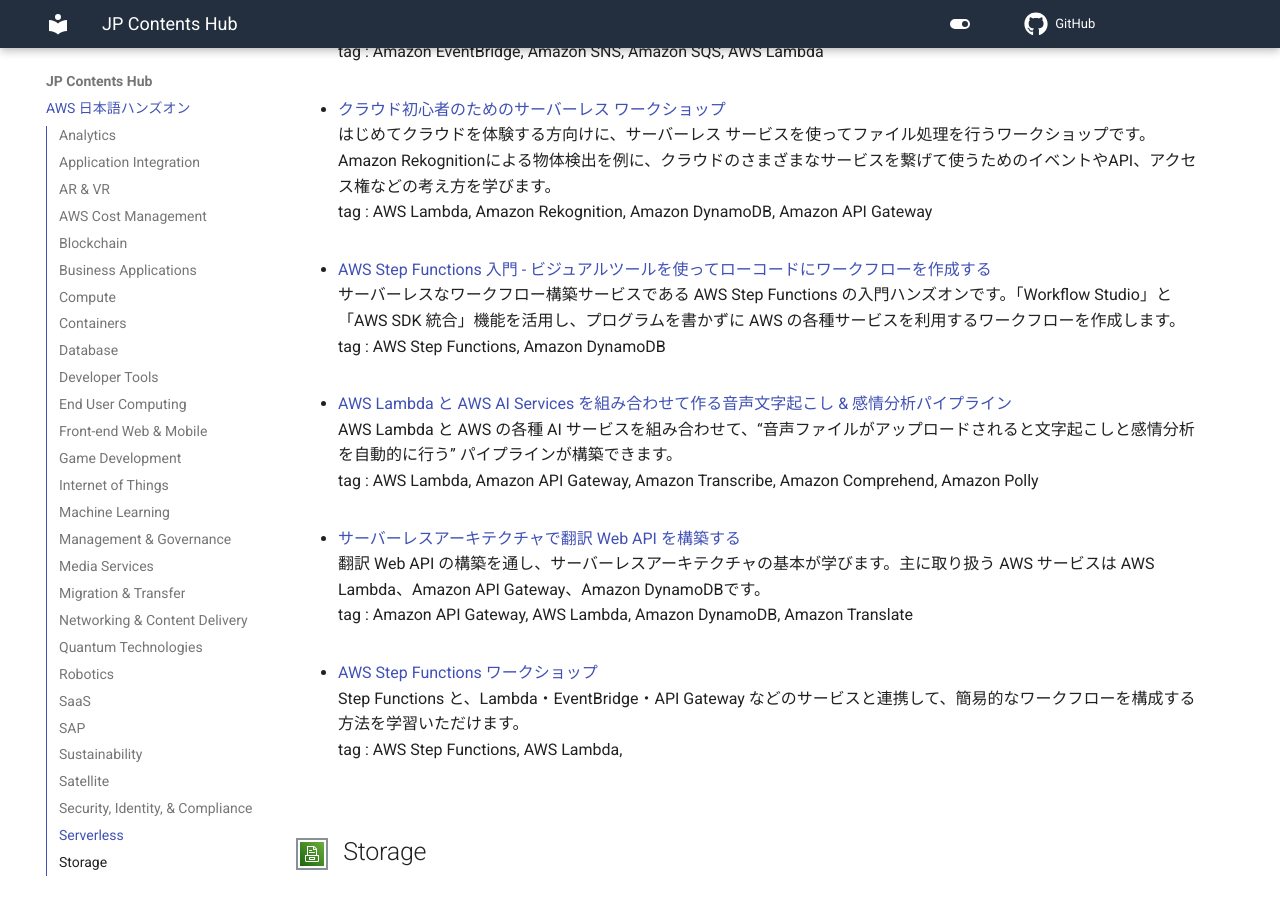
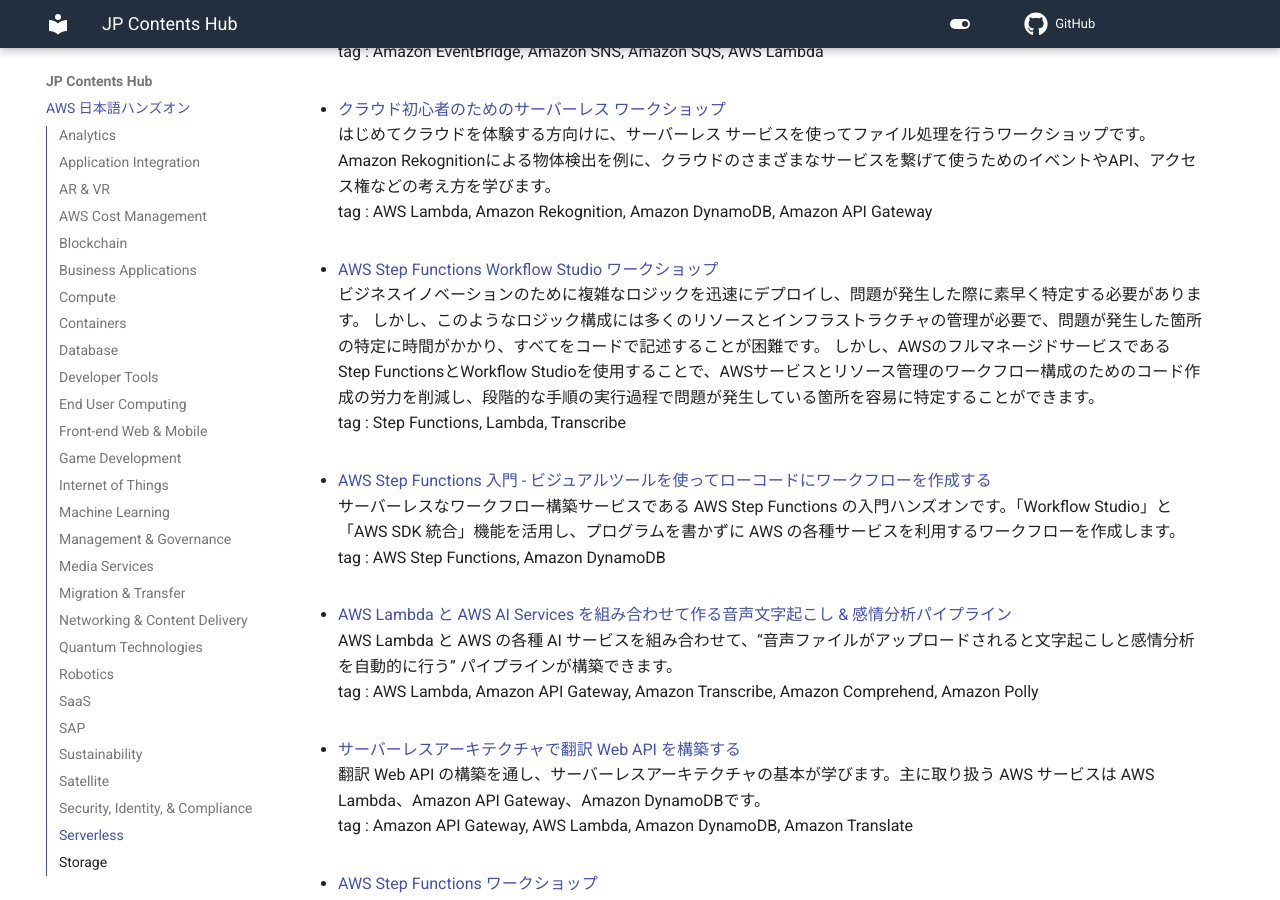
Before and after one commit to aws-samples/jp-contents-hub, an MkDocs documentation site: the page built from content/index.md, in a window 1280 px wide and 900 px high, scrolled down 35887 px. Built offline with MkDocs 1.6.1 and Material for MkDocs 9.7.7, drawn with Linux system fonts in a browser that asks for light colours; a script that is not in the unit is left out; comment, search, counter and statistics services are not loaded.

Commit message:
add: 新規ハンズオンコンテンツ追加

```diff
--- a/content/index.md
+++ b/content/index.md
@@ -912,6 +912,10 @@
 はじめてクラウドを体験する方向けに、サーバーレス サービスを使ってファイル処理を行うワークショップです。Amazon Rekognitionによる物体検出を例に、クラウドのさまざまなサービスを繋げて使うためのイベントやAPI、アクセス権などの考え方を学びます。
 tag : AWS Lambda, Amazon Rekognition, Amazon DynamoDB, Amazon API Gateway
 
+- <a href="https://catalog.us-east-1.prod.workshops.aws/workshops/c9f9ccbf-add5-47d8-be0f-c6f599c37057/ja-JP" target="_blank" onclick="sendClickCount()" onauxclick="sendClickCount()">AWS Step Functions Workflow Studio ワークショップ</a>
+ビジネスイノベーションのために複雑なロジックを迅速にデプロイし、問題が発生した際に素早く特定する必要があります。 しかし、このようなロジック構成には多くのリソースとインフラストラクチャの管理が必要で、問題が発生した箇所の特定に時間がかかり、すべてをコードで記述することが困難です。 しかし、AWSのフルマネージドサービスであるStep FunctionsとWorkflow Studioを使用することで、AWSサービスとリソース管理のワークフロー構成のためのコード作成の労力を削減し、段階的な手順の実行過程で問題が発生している箇所を容易に特定することができます。
+tag : Step Functions, Lambda, Transcribe
+
 - <a href="https://pages.awscloud.com/JAPAN-event-OE-Hands-on-for-Beginners-StepFunctions-2022-reg-event.html?trk=aws_introduction_page" target="_blank" onclick="sendClickCount()" onauxclick="sendClickCount()">AWS Step Functions 入門 - ビジュアルツールを使ってローコードにワークフローを作成する</a>
 サーバーレスなワークフロー構築サービスである AWS Step Functions の入門ハンズオンです。「Workflow Studio」と「AWS SDK 統合」機能を活用し、プログラムを書かずに AWS の各種サービスを利用するワークフローを作成します。
 tag : AWS Step Functions, Amazon DynamoDB
```
Also changed, not shown: README.md (+5 -0 lines), site/index.html, site/search/search_index.json, 1 other file.
